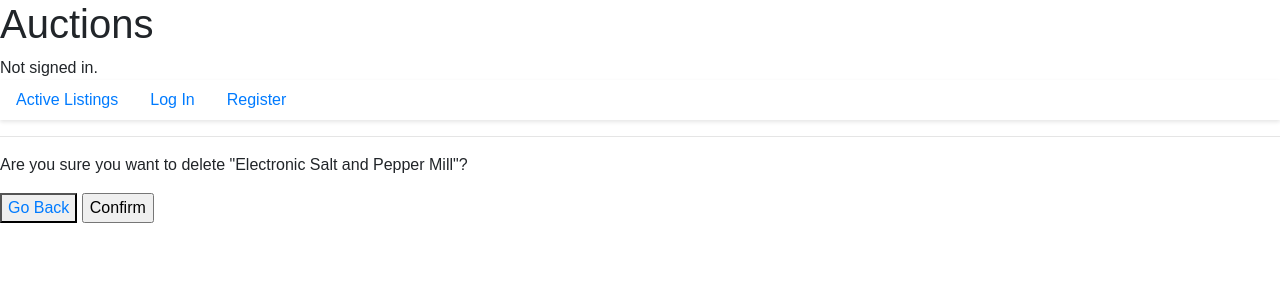
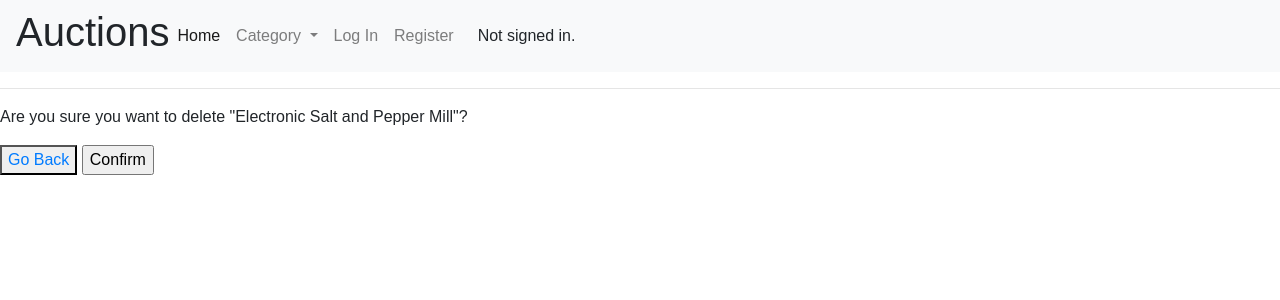
Before and after one commit to Moorgal/cs50w-commerce, a Django app: page /delete-listing/35ce362f-908c-4445-90d4-0eada5c1ef2d/ in a window 1280 px wide. Shown: the top 300 px of the page. Run offline with Django 3.2, Linux system fonts and the light colour scheme; data comes from the database, SQL or seed files in the repository; both versions use the stored data as it was after the commit; some libraries are stand-ins or nearby versions.

Commit message:
bootstrap navbar

```diff
--- a/auctions/templates/auctions/index.html
+++ b/auctions/templates/auctions/index.html
@@ -3,11 +3,11 @@
 {% block body %}
 
 {% for listing in listings %}
-<div style="border: 1px solid grey; margin: 10px;">
+<div class="jumbotron">
     <a href="{% url 'single_page' listing.id %}">
-    <h1>{{listing.title}}</h1>
+    <h1 class="display-4">{{listing.title}}</h1>
     <img src="{{listing.image_link}}" alt="image" style="height: 25vh;">
-    <p>{{listing.listing_price}}</p>
+    <p class="lead">{{listing.listing_price}}</p>
 </a>
     {% for category in listing.category.all %}
         <span style="border: 1px solid grey">{{category}}</span>
--- a/auctions/templates/auctions/layout.html
+++ b/auctions/templates/auctions/layout.html
@@ -1,26 +1,37 @@
-{% load static %}
 
 <!DOCTYPE html>
+{% load static %}
 <html lang="en">
     <head>
         <title>{% block title %}Auctions{% endblock %}</title>
         <link rel="stylesheet" href="https://stackpath.bootstrapcdn.com/bootstrap/4.4.1/css/bootstrap.min.css" integrity="sha384-Vkoo8x4CGsO3+Hhxv8T/Q5PaXtkKtu6ug5TOeNV6gBiFeWPGFN9MuhOf23Q9Ifjh" crossorigin="anonymous">
-        <link href="{% static 'auctions/styles.css' %}" rel="stylesheet">
+        <link rel="stylesheet" href="{% static 'auctions/styles.css' %}">
     </head>
     <body>
-        <h1>Auctions</h1>
-        <div>
-            {% if user.is_authenticated %}
-                Signed in as <strong>{{ user.username }}</strong>.
-            {% else %}
-                Not signed in.
-            {% endif %}
-        </div>
-        <ul class="nav">
-            <li class="nav-item">
-                <a class="nav-link" href="{% url 'index' %}">Active Listings</a>
-            </li>
-            {% if user.is_authenticated %}
+
+
+
+        <nav class="navbar navbar-expand-lg navbar-light bg-light">
+            <h1>Auctions</h1>
+            <button class="navbar-toggler" type="button" data-toggle="collapse" data-target="#navbarNavDropdown" aria-controls="navbarNavDropdown" aria-expanded="false" aria-label="Toggle navigation">
+              <span class="navbar-toggler-icon"></span>
+            </button>
+            <div class="collapse navbar-collapse" id="navbarNavDropdown">
+              <ul class="navbar-nav">
+                <li class="nav-item active">
+                  <a class="nav-link" href="{% url 'index' %}">Home <span class="sr-only">(current)</span></a>
+                </li>
+                <li class="nav-item dropdown">
+                    <a class="nav-link dropdown-toggle" href="#" id="navbarDropdownMenuLink" data-toggle="dropdown" aria-haspopup="true" aria-expanded="false">
+                      Category
+                    </a>
+                    <div class="dropdown-menu" aria-labelledby="navbarDropdownMenuLink">
+                      <a class="dropdown-item" href="#">Action</a>
+                      <a class="dropdown-item" href="#">Another action</a>
+                      <a class="dropdown-item" href="#">Something else here</a>
+                    </div>
+                  </li>
+                {% if user.is_authenticated %}
                 <li class="nav-item">
                     <a class="nav-link" href="{% url 'create_listing' %}">Create Listing</a>
                 </li>
@@ -35,9 +46,23 @@
                     <a class="nav-link" href="{% url 'register' %}">Register</a>
                 </li>
             {% endif %}
-        </ul>
+              </ul>
+              <div class="ml-3">
+                {% if user.is_authenticated %}
+                    Signed in as <strong>{{ user.username }}</strong>.
+                {% else %}
+                    Not signed in.
+                {% endif %}
+            </div>
+            </div>
+          </nav>
         <hr>
         {% block body %}
         {% endblock %}
+
+        <script src="https://code.jquery.com/jquery-3.2.1.slim.min.js" integrity="sha384-KJ3o2DKtIkvYIK3UENzmM7KCkRr/rE9/Qpg6aAZGJwFDMVNA/GpGFF93hXpG5KkN" crossorigin="anonymous"></script>
+    <script src="https://cdn.jsdelivr.net/npm/popper.js@1.12.9/dist/umd/popper.min.js" integrity="sha384-ApNbgh9B+Y1QKtv3Rn7W3mgPxhU9K/ScQsAP7hUibX39j7fakFPskvXusvfa0b4Q" crossorigin="anonymous"></script>
+    <script src="https://cdn.jsdelivr.net/npm/bootstrap@4.0.0/dist/js/bootstrap.min.js" integrity="sha384-JZR6Spejh4U02d8jOt6vLEHfe/JQGiRRSQQxSfFWpi1MquVdAyjUar5+76PVCmYl" crossorigin="anonymous"></script>
+
     </body>
 </html>
```
Also changed, not shown: db.sqlite3.
